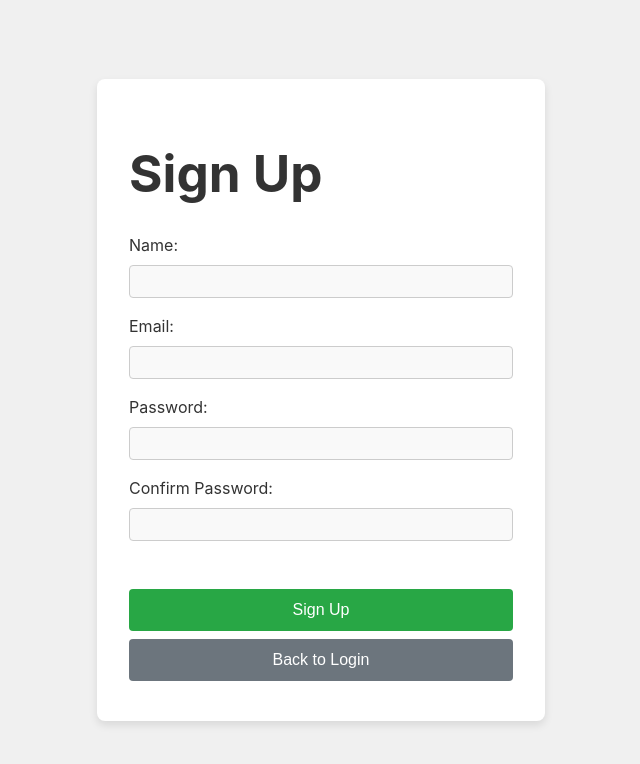
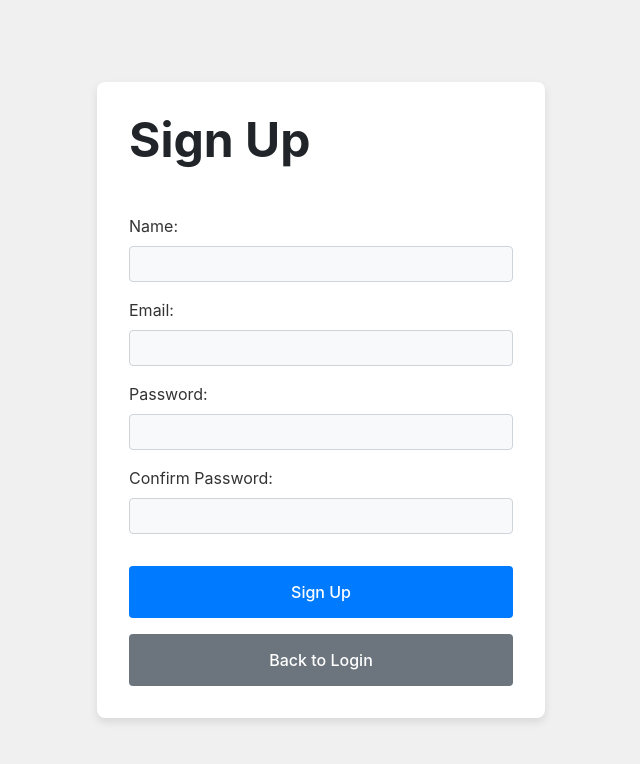
Before and after one commit to redplanettribe/smm-react-fe, a React (Vite) app: page /signup in a window 1280 px wide. Shown: the top 764 px of the page, without its empty margins (319-959 px from the left). Built offline with nearby package versions, Linux system fonts and the light colour scheme.

Commit message:
further improving design system

```diff
--- a/src/components/design-system/Button.tsx
+++ b/src/components/design-system/Button.tsx
@@ -5,15 +5,16 @@ interface ButtonProps {
 }
 
 const Button = styled.button<ButtonProps>`
-  padding: ${(props) => props.theme.spacing(1)} ${(props) => props.theme.spacing(2)};
+  padding: ${(props) => props.theme.spacing(2)} ${(props) => props.theme.spacing(2)};
   border: none;
   border-radius: 4px;
   background-color: ${(props) =>
         props.theme.colors[props.variant || 'primary']};
   color: #fff;
   font-size: 1rem;
+  font-weight: 500;
   cursor: pointer;
-
+  font-family: ${(props) => props.theme.fonts.main};
   &:hover {
     opacity: 0.9;
   }
--- /dev/null
+++ b/src/components/design-system/Input.tsx
@@ -0,0 +1,18 @@
+import styled from 'styled-components';
+
+const Input = styled.input`
+  padding: ${(props) => props.theme.spacing(1)};
+  border: 1px solid #ced4da;
+  border-radius: 4px;
+  width: 100%;
+  box-sizing: border-box;
+  font-size: 1rem;
+  background-color: #f8f9fa;
+
+  &:focus {
+    border-color: ${(props) => props.theme.colors.primary};
+    outline: none;
+  }
+`;
+
+export default Input;
--- /dev/null
+++ b/src/components/design-system/Typography.tsx
@@ -0,0 +1,26 @@
+import styled, { } from 'styled-components';
+import { DefaultTheme } from 'styled-components/dist/types';
+
+
+interface TypographyProps {
+    size?: string;
+    weight?: string;
+    color?: string;
+    align?: 'left' | 'center' | 'right' | 'justify';
+}
+
+const createHeading = (
+    level: 'h1' | 'h2' | 'h3' | 'p',
+    fontSizeKey: keyof DefaultTheme['fontSizes']
+) => styled[level]<TypographyProps>`
+  font-size: ${(props) => props.size || props.theme.fontSizes[fontSizeKey]};
+  font-weight: ${(props) => props.weight || 'bold'};
+  margin: 0;
+  color: ${(props) => props.color || props.theme.colors.text};
+  text-align: ${(props) => props.align || 'left'};
+`;
+
+export const H1 = createHeading('h1', 'h1');
+export const H2 = createHeading('h2', 'h2');
+export const H3 = createHeading('h3', 'h3');
+export const Text3 = createHeading('p', 'text1');
--- a/src/pages/Login.tsx
+++ b/src/pages/Login.tsx
@@ -7,6 +7,8 @@ import { useSelector } from 'react-redux';
 import { RootState } from '../store/root-reducer';
 import { AppDispatch } from '../store/store';
 import Button from '../components/design-system/Button';
+import Input from '../components/design-system/Input';
+import { H1 } from '../components/design-system/Typography';
 
 const Container = styled.div`
   display: flex;
@@ -31,60 +33,29 @@ const Form = styled.div`
   flex-direction: column;
 `;
 
-const Title = styled.h1`
+const Title = styled(H1)`
   margin-bottom: 2rem;
-  color: #333;
 `;
-
 const Label = styled.label`
   display: block;
   margin-bottom: 0.5rem;
-  color: #333;
+  color: ${(props) => props.theme.textColor.normal};
+  margin-top: 1rem;
 `;
 
 const InputBox = styled.div`
   margin-bottom: 2rem;
   display: flex;
   flex-direction: column;
-  justify-content: space-between;
   width: 100%;
 `;
 
-const Input = styled.input`
-  box-sizing: border-box;
-  background-color: #f9f9f9;
-  width: 100%;
-  padding: 0.5rem;
-  margin-bottom: 1rem;
-  border: 1px solid #ccc;
-  border-radius: 4px;
-  color: #333;
+const BtnBox = styled.div`
+  display: flex;
+  flex-direction: column;
+  gap: 1rem;
+  justify-content: space-between;
 `;
-
-// const Button = styled.button`
-//   width: 100%;
-//   padding: 0.75rem;
-//   margin-bottom: 0.5rem;
-//   border: none;
-//   border-radius: 4px;
-//   // background-color: #007bff;
-//   background-color: #28a745;
-//   color: white;
-//   font-size: 1rem;
-//   cursor: pointer;
-
-//   &:hover {
-//     background-color: #0056b3;
-//   }
-// `;
-
-// const SecondaryButton = styled(Button)`
-//   background-color: #6c757d;
-
-//   &:hover {
-//     background-color: #5a6268;
-//   }
-// `;
 
 const LoginPage: React.FC = () => {
   const [email, setEmail] = useState('');
@@ -96,7 +67,7 @@ const LoginPage: React.FC = () => {
 
   useEffect(() => {
     if (isAuthenticated) {
-      navigate('/app');
+      // navigate('/app');
     }
   }, [isAuthenticated, navigate]);
 
@@ -114,25 +85,23 @@ const LoginPage: React.FC = () => {
       <Form>
         <Title>Login</Title>
         <InputBox>
-          <div>
           <Label>Email:</Label>
           <Input
             type="email"
             value={email}
             onChange={(e) => setEmail(e.target.value)}
           />
-          </div>
-          <div>
           <Label>Password:</Label>
           <Input
             type="password"
             value={password}
             onChange={(e) => setPassword(e.target.value)}
           />
-          </div>
         </InputBox>
+        <BtnBox>
         <Button onClick={handleLogin}>Login</Button>
         <Button variant='secondary' onClick={goToSignUp}>Go to Sign Up</Button>
+        </BtnBox>
       </Form>
     </Container>
   );
--- a/src/pages/SignUp.tsx
+++ b/src/pages/SignUp.tsx
@@ -1,6 +1,9 @@
 import React, { useState } from 'react';
 import { useNavigate } from 'react-router-dom';
 import styled from 'styled-components';
+import Button from '../components/design-system/Button';
+import Input from '../components/design-system/Input';
+import { H1 } from '../components/design-system/Typography';
 
 const Container = styled.div`
   display: flex;
@@ -24,15 +27,15 @@ const Form = styled.div`
   flex-direction: column;
 `;
 
-const Title = styled.h1`
+const Title = styled(H1)`
   margin-bottom: 2rem;
-  color: #333;
 `;
 
 const Label = styled.label`
   display: block;
   margin-bottom: 0.5rem;
   color: #333;
+  margin-top: 1rem;
 `;
 const InputBox = styled.div`
   margin-bottom: 2rem;
@@ -42,38 +45,12 @@ const InputBox = styled.div`
   width: 100%;
 
 `;
-const Input = styled.input`
-  box-sizing: border-box;
-  background-color: #f9f9f9;
-  width: 100%;
-  padding: 0.5rem;
-  margin-bottom: 1rem;
-  border: 1px solid #ccc;
-  border-radius: 4px;
-`;
 
-const Button = styled.button`
-  width: 100%;
-  padding: 0.75rem;
-  margin-bottom: 0.5rem;
-  border: none;
-  border-radius: 4px;
-  background-color: #28a745;
-  color: white;
-  font-size: 1rem;
-  cursor: pointer;
-
-  &:hover {
-    background-color: #218838;
-  }
-`;
-
-const SecondaryButton = styled(Button)`
-  background-color: #6c757d;
-
-  &:hover {
-    background-color: #5a6268;
-  }
+const BtnBox = styled.div`
+  display: flex;
+  flex-direction: column;
+  gap: 1rem;
+  justify-content: space-between;
 `;
 
 const SignUpPage: React.FC = () => {
@@ -84,13 +61,6 @@ const SignUpPage: React.FC = () => {
   const navigate = useNavigate();
 
   const handleSignUp = () => {
-    // Mock sign-up logic
-    if (password !== confirmPassword) {
-      alert('Passwords do not match');
-    } else {
-      alert('Sign up successful');
-      // Redirect to login page or dashboard
-    }
   };
 
   const goToLogin = () => {
@@ -135,8 +105,11 @@ const SignUpPage: React.FC = () => {
           />
         </div>
         </InputBox>
-        <Button onClick={handleSignUp}>Sign Up</Button>
-        <SecondaryButton onClick={goToLogin}>Back to Login</SecondaryButton>
+        <BtnBox>
+          <Button onClick={handleSignUp}>Sign Up</Button>
+          <Button variant='secondary' onClick={goToLogin}>Back to Login</Button >
+        </BtnBox>
+
       </Form>
     </Container>
   );
--- a/src/theme.ts
+++ b/src/theme.ts
@@ -1,5 +1,3 @@
-// src/theme.ts
-// src/theme.d.ts
 import 'styled-components';
 
 declare module 'styled-components' {
@@ -11,6 +9,20 @@ declare module 'styled-components' {
             danger: string;
             background: string;
             text: string;
+        };
+        textColor: {
+            inactive: string;
+            active: string;
+            normal: string;
+            light: string;
+        };
+        fontSizes: {
+            h1: string;
+            h2: string;
+            h3: string;
+            text1: string;
+            body: string;
+            small: string;
         };
         fonts: {
             main: string;
@@ -28,6 +40,20 @@ export const theme = {
         background: '#f8f9fa',
         text: '#212529',
     },
+    textColor: {
+        inactive: '#6c757d',
+        active: '#212529',
+        normal: '#495057',
+        light: '#ced4da',
+    },
+    fontSizes: {
+        h1: '3rem',
+        h2: '1.75rem',
+        h3: '1.5rem',
+        text1: '1.25rem',
+        body: '1rem',
+        small: '0.875rem',
+    },
     fonts: {
         main: 'Inter, system-ui, Avenir, Helvetica, Arial, sans-serif',
     },
--- a/tsconfig.app.json
+++ b/tsconfig.app.json
@@ -20,7 +20,8 @@
     "noUnusedLocals": true,
     "noUnusedParameters": true,
     "noFallthroughCasesInSwitch": true,
-    "noUncheckedSideEffectImports": true
+    "noUncheckedSideEffectImports": true,
+    "sourceMap": true,
   },
   "include": ["src"]
 }
--- a/vite.config.ts
+++ b/vite.config.ts
@@ -1,7 +1,10 @@
 import { defineConfig } from 'vite'
 import react from '@vitejs/plugin-react-swc'
 
-// https://vite.dev/config/
 export default defineConfig({
-  plugins: [react()],
-})
+  plugins: [
+    react(
+
+    ),
+  ],
+});
```
Lines whose indentation alone changed are shown as unchanged.
